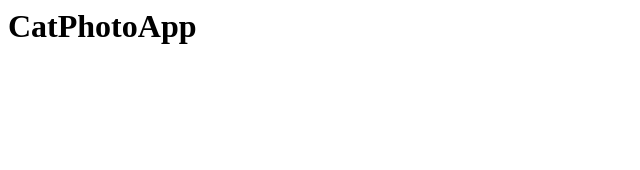
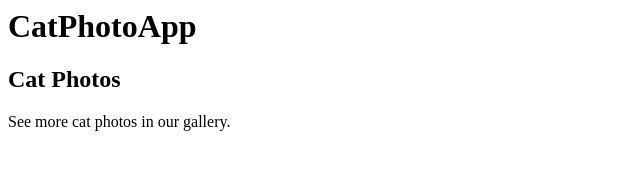
Before and after one commit to SriramLogasantham/FCCRWD, a plain HTML site: page index.html in a window 1280 px wide. Shown: the whole page, without its empty margins (0-640 px from the left). Drawn offline with Linux system fonts and the light colour scheme.

Commit message:
STEP 1 TO 7 COMPLETED

```diff
--- a/index.html
+++ b/index.html
@@ -1,7 +1,12 @@
 <!-- Free Code Camp Responsive Web Design Course-->
 
 <html>
-    <body>
-        <h1>CatPhotoApp</h1>
-    </body>
+  <body>
+    <main>
+      <h1>CatPhotoApp</h1>
+      <h2>Cat Photos</h2>
+      <!-- TODO: Add link to cat photos-->
+      <p>See more cat photos in our gallery.</p>
+    </main>
+  </body>
 </html>
```
Also changed, not shown: notes.txt.
